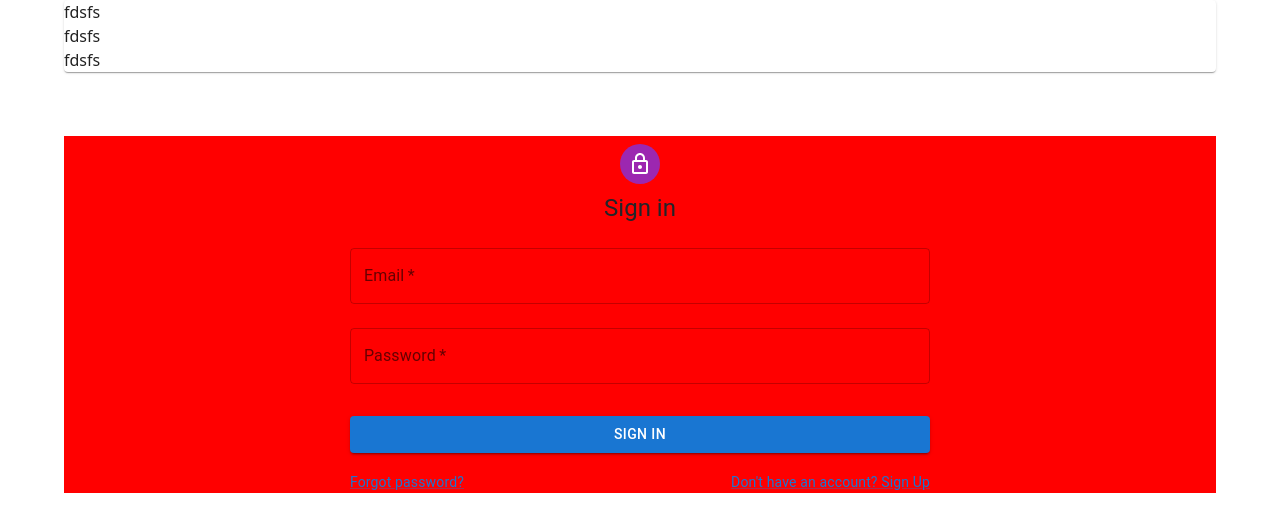
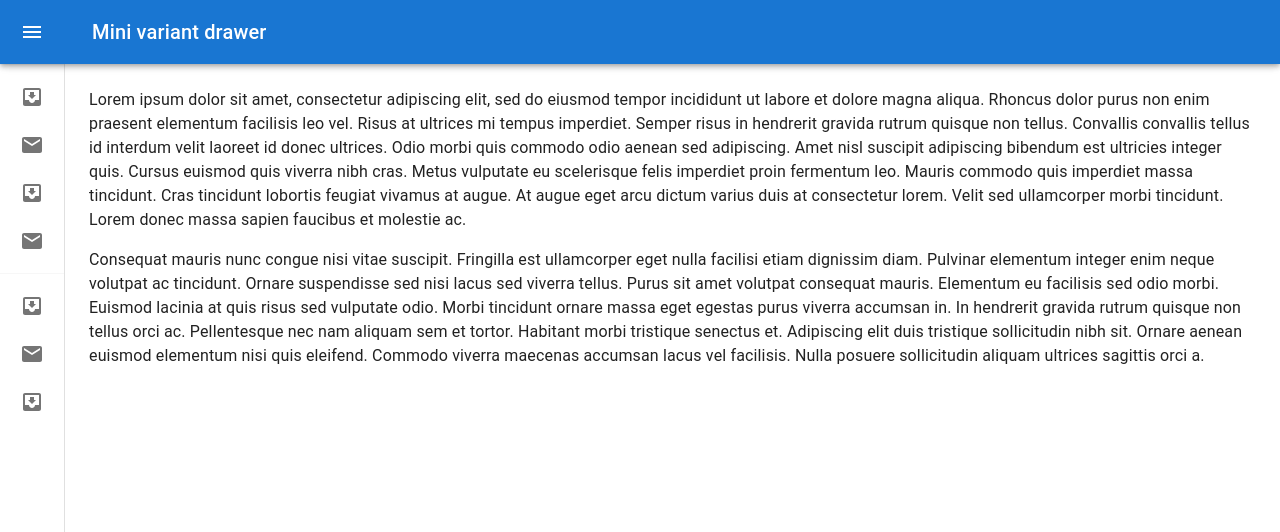
Before and after one commit to arthropodas/django-reactjs, a React (Create React App) app in the folder sample/: page / in a window 1280 px wide. Shown: the top 532 px of the page. Built offline with nearby package versions, Linux system fonts and the light colour scheme.

Commit message:
navbar initail commit

```diff
--- a/package.json
+++ b/package.json
@@ -1,5 +1,6 @@
 {
   "dependencies": {
+    "@fontsource/roboto": "^5.0.8",
     "@mui/icons-material": "^5.15.0",
     "bootstrap": "^5.3.2",
     "react-bootstrap": "^2.9.1",
--- /dev/null
+++ b/sample/src/components/Navbar.js
@@ -0,0 +1,212 @@
+import * as React from 'react';
+import { styled, useTheme } from '@mui/material/styles';
+import Box from '@mui/material/Box';
+import MuiDrawer from '@mui/material/Drawer';
+import MuiAppBar from '@mui/material/AppBar';
+import Toolbar from '@mui/material/Toolbar';
+import List from '@mui/material/List';
+import CssBaseline from '@mui/material/CssBaseline';
+import Typography from '@mui/material/Typography';
+import Divider from '@mui/material/Divider';
+import IconButton from '@mui/material/IconButton';
+import MenuIcon from '@mui/icons-material/Menu';
+import ChevronLeftIcon from '@mui/icons-material/ChevronLeft';
+import ChevronRightIcon from '@mui/icons-material/ChevronRight';
+import ListItem from '@mui/material/ListItem';
+import ListItemButton from '@mui/material/ListItemButton';
+import ListItemIcon from '@mui/material/ListItemIcon';
+import ListItemText from '@mui/material/ListItemText';
+import InboxIcon from '@mui/icons-material/MoveToInbox';
+import MailIcon from '@mui/icons-material/Mail';
+
+const drawerWidth = 240;
+
+const openedMixin = (theme) => ({
+  width: drawerWidth,
+  transition: theme.transitions.create('width', {
+    easing: theme.transitions.easing.sharp,
+    duration: theme.transitions.duration.enteringScreen,
+  }),
+  overflowX: 'hidden',
+});
+
+const closedMixin = (theme) => ({
+  transition: theme.transitions.create('width', {
+    easing: theme.transitions.easing.sharp,
+    duration: theme.transitions.duration.leavingScreen,
+  }),
+  overflowX: 'hidden',
+  width: `calc(${theme.spacing(7)} + 1px)`,
+  [theme.breakpoints.up('sm')]: {
+    width: `calc(${theme.spacing(8)} + 1px)`,
+  },
+});
+
+const DrawerHeader = styled('div')(({ theme }) => ({
+  display: 'flex',
+  alignItems: 'center',
+  justifyContent: 'flex-end',
+  padding: theme.spacing(0, 1),
+  // necessary for content to be below app bar
+  ...theme.mixins.toolbar,
+}));
+
+const AppBar = styled(MuiAppBar, {
+  shouldForwardProp: (prop) => prop !== 'open',
+})(({ theme, open }) => ({
+  zIndex: theme.zIndex.drawer + 1,
+  transition: theme.transitions.create(['width', 'margin'], {
+    easing: theme.transitions.easing.sharp,
+    duration: theme.transitions.duration.leavingScreen,
+  }),
+  ...(open && {
+    marginLeft: drawerWidth,
+    width: `calc(100% - ${drawerWidth}px)`,
+    transition: theme.transitions.create(['width', 'margin'], {
+      easing: theme.transitions.easing.sharp,
+      duration: theme.transitions.duration.enteringScreen,
+    }),
+  }),
+}));
+
+const Drawer = styled(MuiDrawer, { shouldForwardProp: (prop) => prop !== 'open' })(
+  ({ theme, open }) => ({
+    width: drawerWidth,
+    flexShrink: 0,
+    whiteSpace: 'nowrap',
+    boxSizing: 'border-box',
+    ...(open && {
+      ...openedMixin(theme),
+      '& .MuiDrawer-paper': openedMixin(theme),
+    }),
+    ...(!open && {
+      ...closedMixin(theme),
+      '& .MuiDrawer-paper': closedMixin(theme),
+    }),
+  }),
+);
+
+export default function Navbar() {
+  const theme = useTheme();
+  const [open, setOpen] = React.useState(false);
+
+  const handleDrawerOpen = () => {
+    setOpen(true);
+  };
+
+  const handleDrawerClose = () => {
+    setOpen(false);
+  };
+
+  return (
+    <Box sx={{ display: 'flex' }}>
+      <CssBaseline />
+      <AppBar position="fixed" open={open}>
+        <Toolbar>
+          <IconButton
+            color="inherit"
+            aria-label="open drawer"
+            onClick={handleDrawerOpen}
+            edge="start"
+            sx={{
+              marginRight: 5,
+              ...(open && { display: 'none' }),
+            }}
+          >
+            <MenuIcon />
+          </IconButton>
+          <Typography variant="h6" noWrap component="div">
+            Mini variant drawer
+          </Typography>
+        </Toolbar>
+      </AppBar>
+      <Drawer variant="permanent" open={open}>
+        <DrawerHeader>
+          <IconButton onClick={handleDrawerClose}>
+            {theme.direction === 'rtl' ? <ChevronRightIcon /> : <ChevronLeftIcon />}
+          </IconButton>
+        </DrawerHeader>
+        <Divider />
+        <List>
+          {['Inbox', 'Starred', 'Send email', 'Drafts'].map((text, index) => (
+            <ListItem key={text} disablePadding sx={{ display: 'block' }}>
+              <ListItemButton
+                sx={{
+                  minHeight: 48,
+                  justifyContent: open ? 'initial' : 'center',
+                  px: 2.5,
+                }}
+              >
+                <ListItemIcon
+                  sx={{
+                    minWidth: 0,
+                    mr: open ? 3 : 'auto',
+                    justifyContent: 'center',
+                  }}
+                >
+                  {index % 2 === 0 ? <InboxIcon /> : <MailIcon />}
+                </ListItemIcon>
+                <ListItemText primary={text} sx={{ opacity: open ? 1 : 0 }} />
+              </ListItemButton>
+            </ListItem>
+          ))}
+        </List>
+        <Divider />
+        <List>
+          {['All mail', 'Trash', 'Spam'].map((text, index) => (
+            <ListItem key={text} disablePadding sx={{ display: 'block' }}>
+              <ListItemButton
+                sx={{
+                  minHeight: 48,
+                  justifyContent: open ? 'initial' : 'center',
+                  px: 2.5,
+                }}
+              >
+                <ListItemIcon
+                  sx={{
+                    minWidth: 0,
+                    mr: open ? 3 : 'auto',
+                    justifyContent: 'center',
+                  }}
+                >
+                  {index % 2 === 0 ? <InboxIcon /> : <MailIcon />}
+                </ListItemIcon>
+                <ListItemText primary={text} sx={{ opacity: open ? 1 : 0 }} />
+              </ListItemButton>
+            </ListItem>
+          ))}
+        </List>
+      </Drawer>
+      <Box component="main" sx={{ flexGrow: 1, p: 3 }}>
+        <DrawerHeader />
+        <Typography paragraph>
+          Lorem ipsum dolor sit amet, consectetur adipiscing elit, sed do eiusmod
+          tempor incididunt ut labore et dolore magna aliqua. Rhoncus dolor purus non
+          enim praesent elementum facilisis leo vel. Risus at ultrices mi tempus
+          imperdiet. Semper risus in hendrerit gravida rutrum quisque non tellus.
+          Convallis convallis tellus id interdum velit laoreet id donec ultrices.
+          Odio morbi quis commodo odio aenean sed adipiscing. Amet nisl suscipit
+          adipiscing bibendum est ultricies integer quis. Cursus euismod quis viverra
+          nibh cras. Metus vulputate eu scelerisque felis imperdiet proin fermentum
+          leo. Mauris commodo quis imperdiet massa tincidunt. Cras tincidunt lobortis
+          feugiat vivamus at augue. At augue eget arcu dictum varius duis at
+          consectetur lorem. Velit sed ullamcorper morbi tincidunt. Lorem donec massa
+          sapien faucibus et molestie ac.
+        </Typography>
+        <Typography paragraph>
+          Consequat mauris nunc congue nisi vitae suscipit. Fringilla est ullamcorper
+          eget nulla facilisi etiam dignissim diam. Pulvinar elementum integer enim
+          neque volutpat ac tincidunt. Ornare suspendisse sed nisi lacus sed viverra
+          tellus. Purus sit amet volutpat consequat mauris. Elementum eu facilisis
+          sed odio morbi. Euismod lacinia at quis risus sed vulputate odio. Morbi
+          tincidunt ornare massa eget egestas purus viverra accumsan in. In hendrerit
+          gravida rutrum quisque non tellus orci ac. Pellentesque nec nam aliquam sem
+          et tortor. Habitant morbi tristique senectus et. Adipiscing elit duis
+          tristique sollicitudin nibh sit. Ornare aenean euismod elementum nisi quis
+          eleifend. Commodo viverra maecenas accumsan lacus vel facilisis. Nulla
+          posuere sollicitudin aliquam ultrices sagittis orci a.
+        </Typography>
+      </Box>
+    </Box>
+  );
+}
--- /dev/null
+++ b/sample/src/config/theme.js
@@ -0,0 +1,53 @@
+import { createTheme } from "@mui/material";
+import { green,grey,indigo } from "@mui/material/colors";
+
+let theme = createTheme({
+    palette:{
+        primary:{
+            main: indigo[500],
+            normal:indigo['A700'],
+        secondary:{
+        main: indigo[50],
+        },
+        neutral:{
+            light:grey[50],
+            medium:grey[200],
+            normal:grey[700],
+            main:grey[900]
+        },
+        green:{main: green[800]}
+        }
+
+    },
+    theme : createTheme(theme,{typpgraphy:{
+        link :{
+            fontSize:'.8 rem',
+            [theme.breakpoints.up('md')]:{
+                fontSize:'0.9'
+            },
+            fontWeight:500,
+            color:theme.palette.primary.normal,
+            display:'block',
+            cursor:'pointer',
+
+
+        },
+
+        cardTitle:{
+        fontSize:'1.2rem',
+        display:'block',
+        fontWeight:500,
+        },
+
+        h6:{
+            fontSize:'1rem'
+        },
+         h7:{
+            fontSize:'.8rem'
+         },
+         h8:{
+            fontSize:'.7rem'
+         }
+
+    }})
+})
--- a/sample/src/index.js
+++ b/sample/src/index.js
@@ -4,11 +4,15 @@
 import App from './App';
 import reportWebVitals from './reportWebVitals';
 import Login from './Login/login';
+// import Dashboard from './components/Dashboard';
+import Navbar from './components/Navbar';
 
 const root = ReactDOM.createRoot(document.getElementById('root'));
 root.render(
   <React.StrictMode>
-    <Login />
+    {/* <Login /> */}
+    {/* <Dashboard/> */}
+    <Navbar/>
   </React.StrictMode>
 );
 
```
Also changed, not shown: sample/src/pages/About.js (added), sample/src/pages/Home.js (added), sample/src/pages/Setting.js (added), 1 other file (tests, documents, lock files or other folders).
